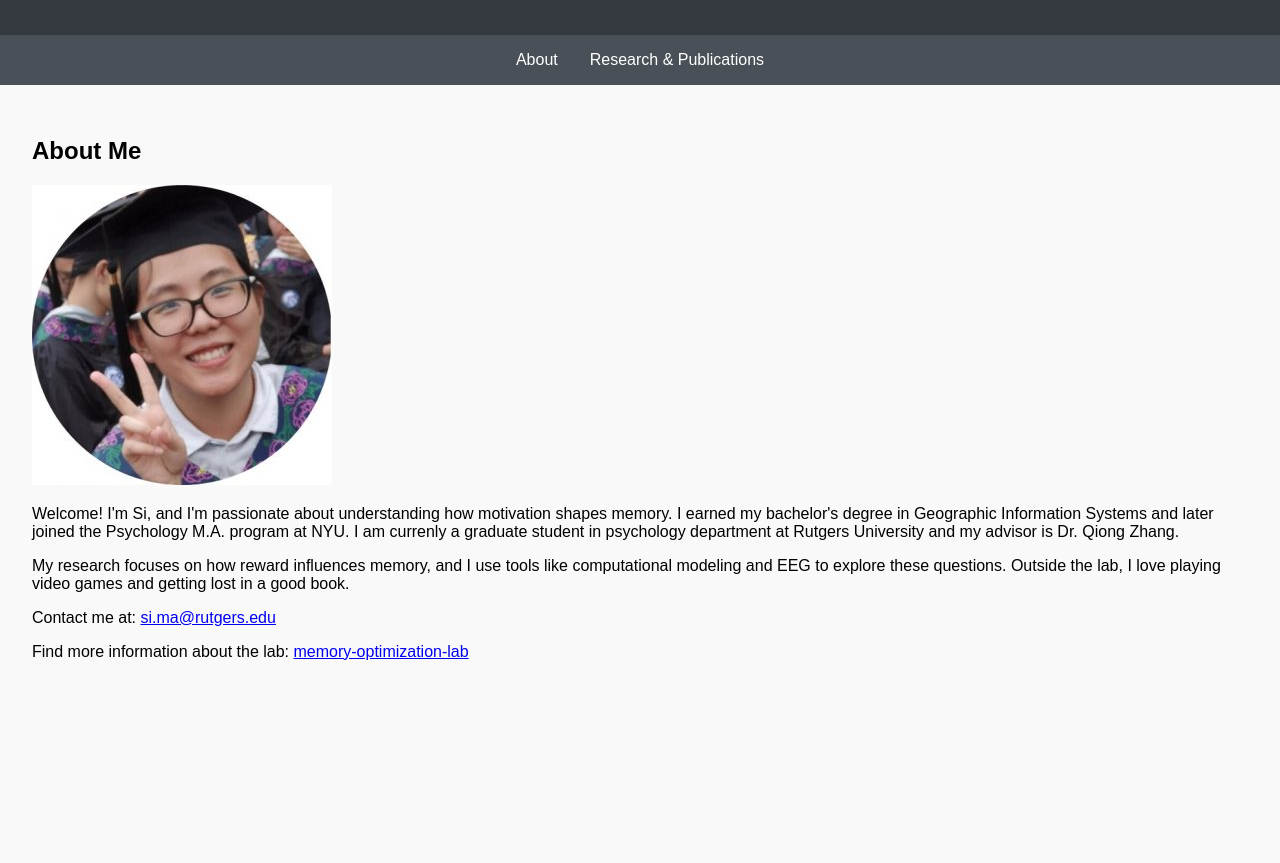
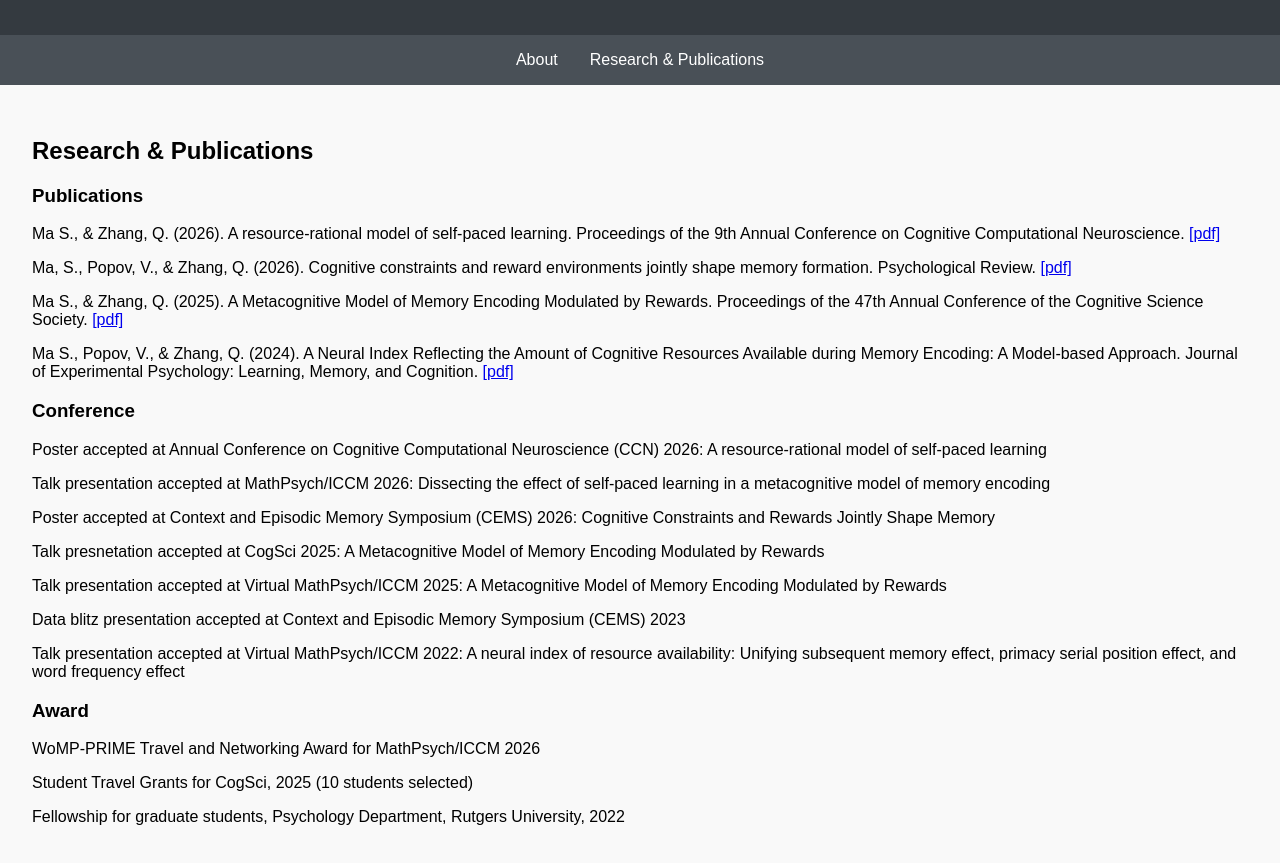
Before and after one commit to MarsFC/MarsFC.github.io, a plain HTML site: page index.html in a window 1280 px wide. Shown: the part 77-940 px from the top of the page. Before the commit the page ends 800 px from the top, so only its background shows below. Drawn offline with Linux system fonts and the light colour scheme.

Commit message:
10/2/2026

```diff
--- a/index.html
+++ b/index.html
@@ -52,7 +52,7 @@
   </nav>
 
   <div class="content">
-    <div id="about">
+    <div id="about" class="hidden">
       <h2>About Me</h2>
       <img src="profile.jpg" alt="Profile photo of Si Ma" class="profile">
       <p>Welcome! I'm Si, and I'm passionate about understanding how motivation shapes memory. I earned my bachelor's degree in Geographic Information Systems and later joined the Psychology M.A. program at NYU. I am currenly a graduate student in psychology department at Rutgers University and my advisor is Dr. Qiong Zhang.</p>
@@ -64,7 +64,7 @@
       <p>Find more information about the lab: <a href="https://sites.rutgers.edu/memory-optimization-lab/">memory-optimization-lab</a></p>
     </div>
 
-    <div id="research" class="hidden">
+    <div id="research">
       <h2>Research & Publications</h2>
       <h3>Publications</h3>
       <p>Ma S., & Zhang, Q. (2026). A resource-rational model of self-paced learning. Proceedings of the 9th Annual Conference on Cognitive Computational Neuroscience. <a href="MaZhang2026-meta-selfpace.pdf" target="_blank">[pdf]</a></p>
```
Also changed, not shown: 1 other file.
